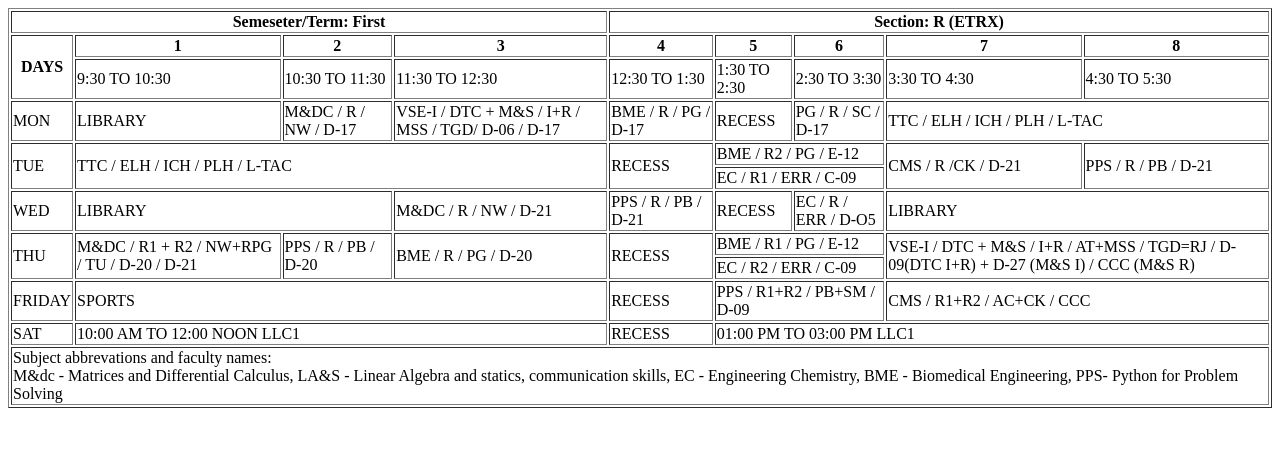
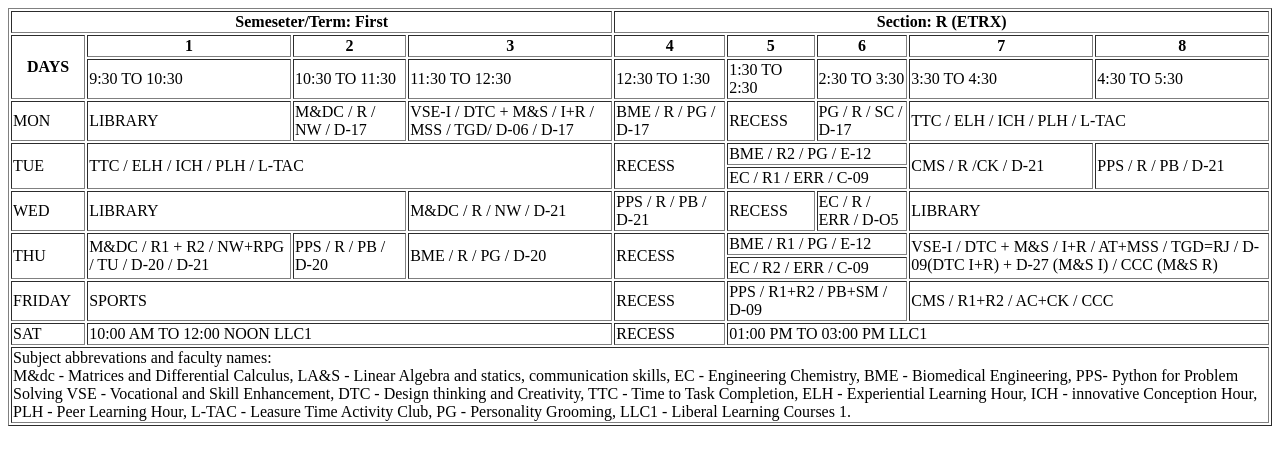
Before and after one commit to yash290305/tae-2, a plain HTML site: page index.html in a window 1280 px wide. Drawn offline with Linux system fonts and the light colour scheme.

Commit message:
index.html

```diff
--- a/index.html
+++ b/index.html
@@ -90,6 +90,7 @@
         <TR>
             <TD colspan="9">
                 Subject abbrevations and faculty names: <br>M&dc - Matrices and Differential Calculus, LA&S - Linear  Algebra and statics, communication skills, EC - Engineering Chemistry, BME - Biomedical Engineering, PPS- Python for Problem Solving
+                VSE - Vocational and Skill Enhancement, DTC - Design thinking and Creativity, TTC - Time to Task Completion, ELH - Experiential Learning Hour, ICH - innovative Conception Hour, PLH - Peer Learning Hour, L-TAC - Leasure Time Activity Club, PG - Personality Grooming, LLC1 - Liberal Learning Courses 1.
             </TD>
         </TR>
     </table>
```
